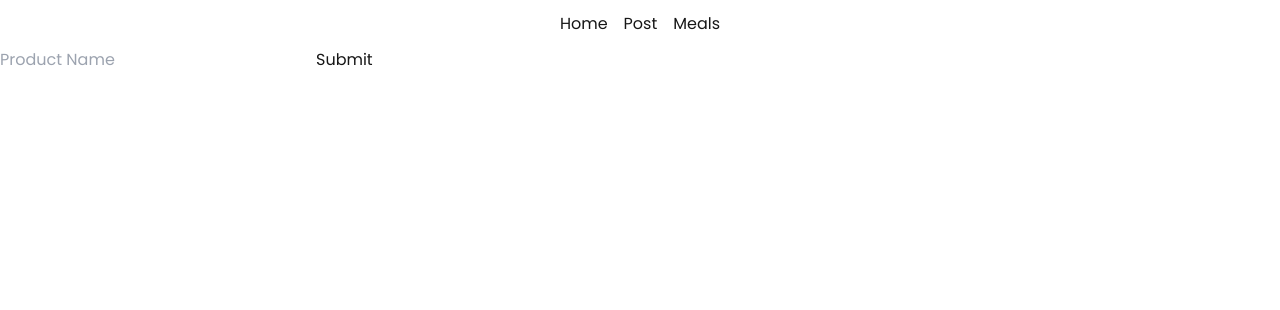
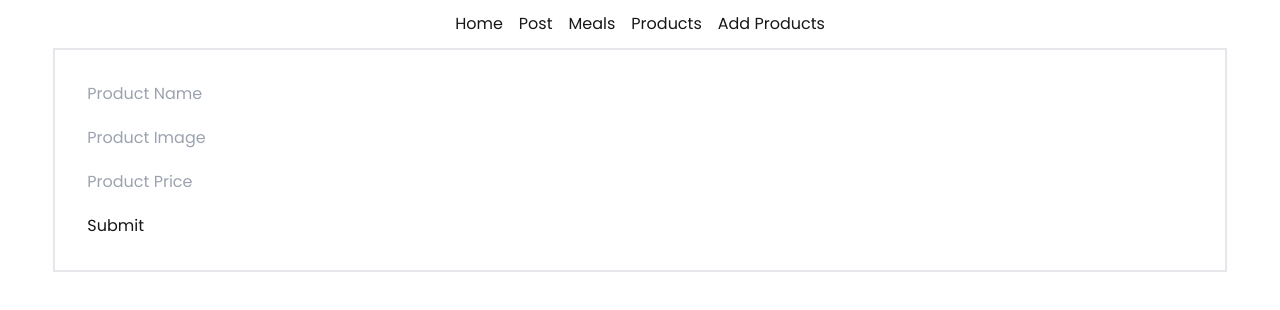
Before and after one commit to ummesalma303/next-js-data-fatching-app, a Next.js app: page /products/add in a window 1280 px wide. Shown: the top 310 px of the page. Built offline with nearby package versions, Linux system fonts and the light colour scheme.

Commit message:
fixed product add issue

```diff
--- a/src/app/api/items/route.js
+++ b/src/app/api/items/route.js
@@ -19,7 +19,10 @@ console.log(data)
 
 
 export async function POST(req) {
-    const postdata = await req.body
+    // const postdataBody = await req.body
+    const postdata = await req.json()
+    console.log('post data------->',postdata)
+    // console.log('post data Body ------->',postdataBody)
     const result = await dbConnect().insertOne(postdata)
     return Response.json({ result })
 }
--- a/src/app/components/NavBar.jsx
+++ b/src/app/components/NavBar.jsx
@@ -16,6 +16,8 @@ export default function NavBar() {
           <li><Link href='/'>Home</Link></li>
           <li><Link href='/post'>Post</Link></li>
           <li><Link href='/meals'>Meals</Link></li>
+          <li><Link href='/products'>Products</Link></li>
+          <li><Link href='/products/add'>Add Products</Link></li>
           {/* <li><Link href='/contact'>Contact</Link></li> */}
 
          </ul>
--- a/src/app/products/add/components/ProductAddForm.jsx
+++ b/src/app/products/add/components/ProductAddForm.jsx
@@ -1,17 +1,41 @@
 'use client';
 
+import { redirect, useRouter } from 'next/navigation';
+// import { useRouter } from 'next/router';
 import React from 'react'
 
 export default function ProductAddForm() {
-  const handleSubmit = (e) =>{
+  const router = useRouter()
+  const handleSubmit = async (e) =>{
     e.preventDefault()
     const productName = e.target.productName.value
-    console.log(productName)
+    const productImage = e.target.productImage.value
+    const price = e.target.price.value
+
+    const productData = {
+      productName,
+      productImage,
+      price
+    }
+    console.log(productData)
+    const res = await fetch('http://localhost:3000/api/items',{
+        method: "POST",
+        body: JSON.stringify(productData),
+        headers: {
+          "Content-Type": "application/json",
+        },
+      })
+    const result = await res.json()
+    console.log(result)
+    // router.push('/products');
+    redirect('/products')
   }
   return (
-    <div>
-      <form onSubmit={handleSubmit}>
-        <input className='text-black' type="text" name="productName" placeholder="Product Name" />
+    <div className='w-11/12 mx-auto'>
+      <form onSubmit={handleSubmit} className='space-y-5 border-2 p-8'>
+        <input className='text-black' type="text" name="productName" placeholder="Product Name" required /> <br />
+        <input className='text-black' type="url" name="productImage" placeholder="Product Image" required /> <br />
+        <input className='text-black' type="number" name="price" placeholder="Product Price" required /> <br />
         <button type="submit">Submit</button>
       </form>
     </div>
--- a/src/app/products/page.jsx
+++ b/src/app/products/page.jsx
@@ -4,14 +4,18 @@ import React, { useEffect, useState } from 'react'
 const getData= async () => {
     // const data = await fetch('http://localhost:3000/api/items')
 }
+export const dynamic = 'force-dynamic'
 export default function ProductPage() {
     // const res = await fetch('http://localhost:3000/api/items')
     // const data = await res.json()
     // console.log(data)
-   const [posts,setPosts] = useState([])
+   const [posts,setPosts] = useState([]);
     //    const post = await getPost()
        useEffect(() => {
 
+        // fetch('http://localhost:3000/api/items',{
+        //   cache: 'force-cache'
+        // })
         fetch('http://localhost:3000/api/items')
        .then(res=>res.json())
        .then(data=> {
```
